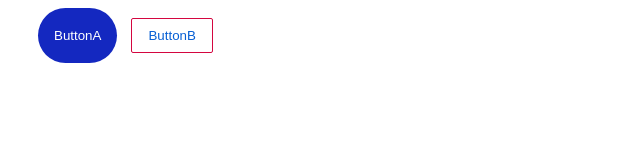
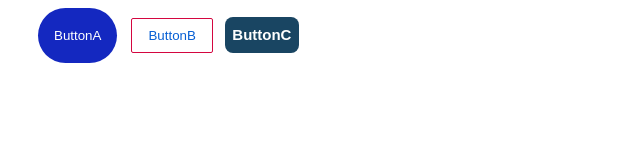
Before and after one commit to jeongdong99/HTML-CSS, a plain HTML site: page 6.buttons/index.html in a window 1280 px wide. Shown: the whole page, without its empty margins (0-640 px from the left). Drawn offline with Linux system fonts and the light colour scheme.

Commit message:
button & text study

```diff
--- a/6.buttons/index.html
+++ b/6.buttons/index.html
@@ -12,5 +12,9 @@
     <button class="b-button">
         ButtonB
     </button>
+
+    <button class="c-button">
+        ButtonC
+    </button>
 </body>
 </html>
--- a/6.buttons/styles.css
+++ b/6.buttons/styles.css
@@ -42,3 +42,19 @@
 .b-button:active{
     opacity: 0.7;
 }
+.c-button {
+    background-color: rgb(25, 69, 98);
+    color:white;
+    border: none;
+    height: 36px;
+    width: 74px;
+    border-radius: 8px;
+    font-weight: bold;
+    font-size: 15px;
+    cursor: pointer;
+    margin-left: 8px;
+    transition: all 1s ease-out;
+}
+.c-button:hover{
+    box-shadow: 5px 5px 10px rgba(0, 0, 0,0.5);
+}
```
Also changed, not shown: 9.text/index.html (added, +18 -0 lines), 9.text/styles.css (added, +15 -0 lines).
